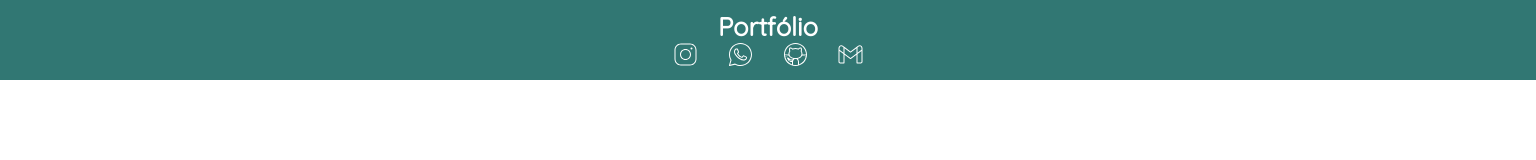
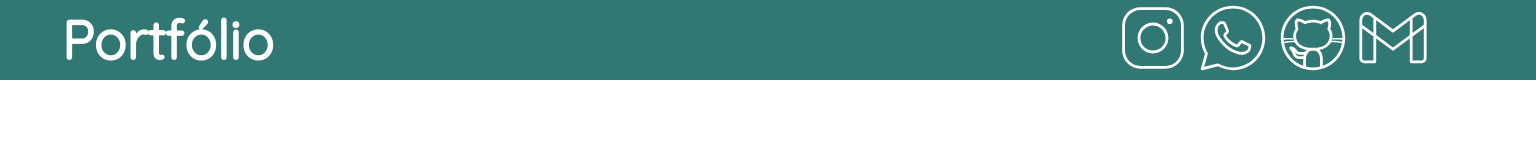
Before and after one commit to Vinicinn/Portfolio, a plain HTML site: page index.html in a window 1536 px wide. Drawn offline with Linux system fonts and the light colour scheme.

Commit message:
responsive header

```diff
--- a/style.css
+++ b/style.css
@@ -29,3 +29,47 @@ a img {
     height: 25px;
     width: 25px;
 }
+
+
+@media screen and (min-width: 500px) {
+    header {
+        justify-content: space-around;
+        flex-direction: row;
+    }
+    header h1 {
+        font-size: 2em;
+    }
+    nav {
+        column-gap: 10px;
+    }
+    a img {
+        height: 35px;
+        width: 35px;
+    }
+}
+@media screen and (min-width: 1000px) {
+    header {
+        justify-content: unset;
+        column-gap: 55vw;
+    }
+    header h1 {
+        font-size: 2.4em;
+        margin-left: 4vw;
+    }
+    a img {
+        height: 50px;
+        width: 50px;
+    }
+}
+@media screen and (min-width:1400px) {
+    header {
+        column-gap: 55vw;
+    }
+    a img {
+        height: 70px;
+        width: 70px;
+    }
+    header h1 {
+        font-size: 3.4em;
+    }
+}
```
